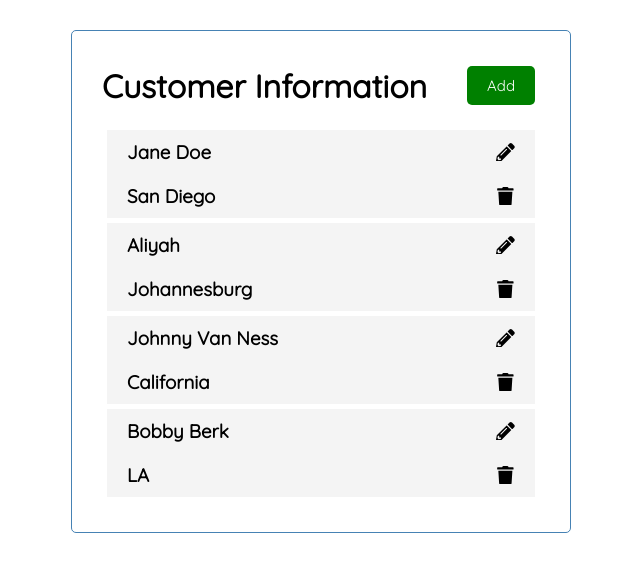
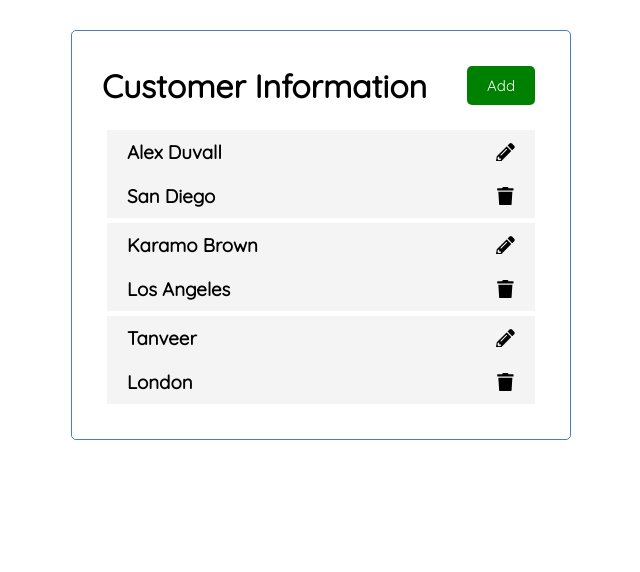
Before and after one commit to sharmimuk/react-customer-info, a React (Create React App) app: page / in a window 1280 px wide. Shown: the top 572 px of the page, without its empty margins (319-959 px from the left). Built offline with nearby package versions, Linux system fonts and the light colour scheme; data requests are answered from the project's data file.

Commit message:
Fixed the error in console & updated port for service

```diff
--- a/db.json
+++ b/db.json
@@ -1,24 +1,19 @@
 {
   "customers": [
     {
-      "id": 1,
-      "CustomerName": "Jane Doe",
-      "Location": "San Diego"
+      "CustomerName": "Alex Duvall",
+      "Location": "San Diego",
+      "id": 1
     },
     {
-      "CustomerName": "Aliyah",
-      "Location": "Johannesburg",
-      "id": 5
+      "CustomerName": "Karamo Brown",
+      "Location": "Los Angeles",
+      "id": 8
     },
     {
-      "id": 6,
-      "CustomerName": "Johnny Van Ness",
-      "Location": "California"
-    },
-    {
-      "id": 7,
-      "CustomerName": "Bobby Berk",
-      "Location": "LA"
+      "CustomerName": "Tanveer",
+      "Location": "London",
+      "id": 9
     }
   ]
 }
--- a/package.json
+++ b/package.json
@@ -18,7 +18,7 @@
     "build": "react-scripts build",
     "test": "react-scripts test",
     "eject": "react-scripts eject",
-    "service": "json-server --watch db.json --port 5000"
+    "service": "json-server --watch db.json --port 5005"
   },
   "eslintConfig": {
     "extends": [
--- a/src/App.js
+++ b/src/App.js
@@ -18,7 +18,7 @@ function App() {
   });
 
   const getCustomersFromDb = async () => {
-    const res = await fetch("http://localhost:5000/customers");
+    const res = await fetch("http://localhost:5005/customers");
     const data = await res.json();
     return data;
   };
@@ -26,7 +26,7 @@ function App() {
   // Add a new customer
   const [showAddCustomer, setShowAddCustomers] = useState(false);
   const addCustomer = async (customer) => {
-    const res = await fetch("http://localhost:5000/customers", {
+    const res = await fetch("http://localhost:5005/customers", {
       method: "POST",
       headers: {
         "content-type": "application/json",
@@ -38,21 +38,20 @@ function App() {
   };
 
   // Update a selected customer
-  const updateCustomer = async (customer) => {
-    const res = await fetch(`http://localhost:5000/customers/${customer.id}`, {
+  const updateCustomer = async (id, customer) => {
+    await fetch(`http://localhost:5005/customers/${id}`, {
       method: "PUT",
       headers: {
         "content-type": "application/json",
       },
       body: JSON.stringify(customer),
     });
-    const data = await res.json();
-    setCustomers([...customers, data]);
+    setCustomers(customers.filter((customer) => customer.id !== id));
   };
 
   // Delete a selected customer
   const deleteCustomer = async (id) => {
-    await fetch(`http://localhost:5000/customers/${id}`, {
+    await fetch(`http://localhost:5005/customers/${id}`, {
       method: "DELETE",
     });
     setCustomers(customers.filter((customer) => customer.id !== id));
--- a/src/components/EditCustomer.js
+++ b/src/components/EditCustomer.js
@@ -18,12 +18,11 @@ const EditCustomer = (props) => {
     }
 
     const customerData = {
-      id: props.customer.id,
       CustomerName: CustomerName,
       Location: Location,
     };
 
-    props.onEdit(customerData);
+    props.onEdit(props.customer.id, customerData);
     setCustomerName("");
     setLocation("");
     props.onClose();
```
